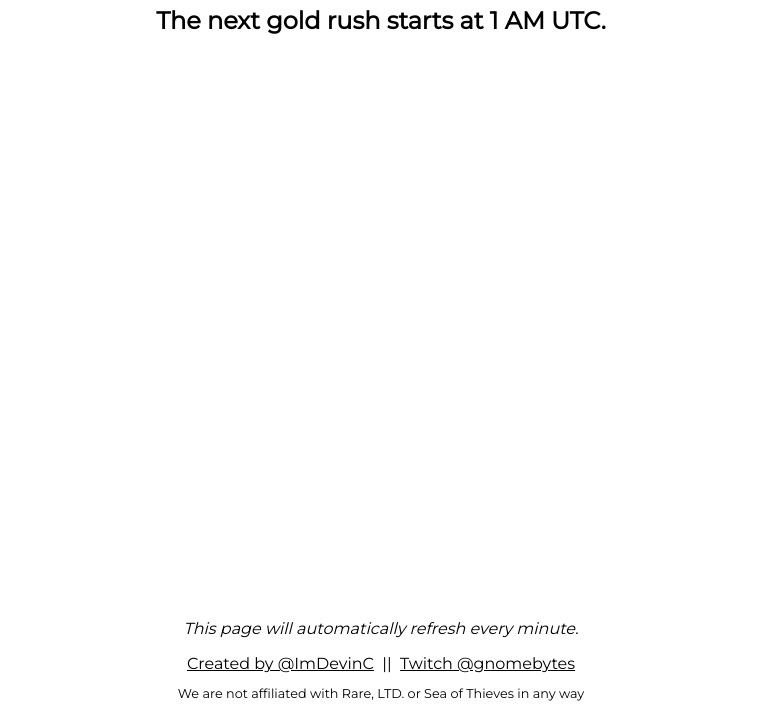
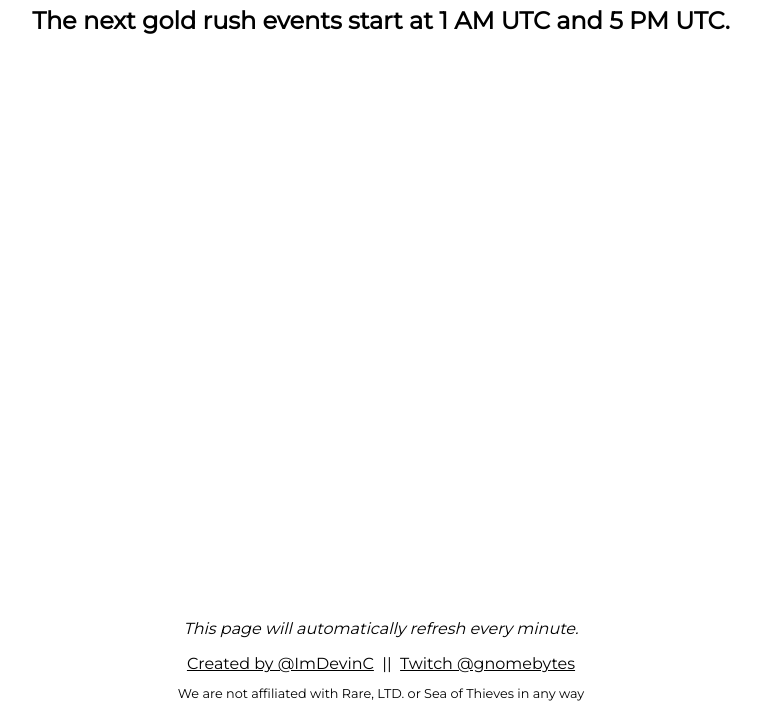
Before and after one commit to ImDevinC/gold-rush, a plain HTML site: page src/index.html in a window 1280 px wide. Shown: the part 76-800 px from the top of the page, without its empty margins (259-1020 px from the left). Drawn offline with Linux system fonts and the light colour scheme.

Commit message:
Add multiple times

```diff
--- a/src/index.html
+++ b/src/index.html
@@ -104,7 +104,7 @@
             </div>
             <div id="gr-no">
                 <h1>No, it's not <a href="https://seaofthieves.fandom.com/wiki/Gold_Rush" target="_blank">Gold Rush</a>.</h1>
-                <h2>The next gold rush starts at <span id="until"></span>.</h2>
+                <h2>The next gold rush events start at <span id="until-1"></span> and <span id="until-2"></span>.</h2>
             </div>
             <div class="footer">
                 <div class="footer-content">
@@ -120,7 +120,8 @@
             let grYes = document.getElementById('gr-yes')
             let grRemaining = document.getElementById('remaining')
             let grNo = document.getElementById('gr-no')
-            let grUntil = document.getElementById('until')
+            let grUntil1 = document.getElementById('until-1')
+            let grUntil2 = document.getElementById('until-2')
 
             let goldRushHours = [1,17]
             let isGoldRush = (d) => {
@@ -147,15 +148,27 @@
                     dates.push(nextDate)
                     return true
                 })
+
                 first = dates.reduce((pre, cur) => {
                     return pre > cur ? cur : pre
                 })
 
-                grUntil.innerText = new Intl.DateTimeFormat('en-US', {
+                second = dates.reduce((pre, cur) => {
+                    return pre < cur ? cur : pre
+                })
+
+                grUntil1.innerText = new Intl.DateTimeFormat('en-US', {
                     hour: 'numeric',
                     timeZone: Intl.DateTimeFormat().resolvedOptions().timeZone,
                     timeZoneName: 'short'
                 }).format(first)
+
+                grUntil2.innerText = new Intl.DateTimeFormat('en-US', {
+                    hour: 'numeric',
+                    timeZone: Intl.DateTimeFormat().resolvedOptions().timeZone,
+                    timeZoneName: 'short'
+                }).format(second)
+
                 document.title = 'IsItGoldRush - NO!'
                 grYes.style.display = 'none'
                 grNo.style.display = 'block'
```
